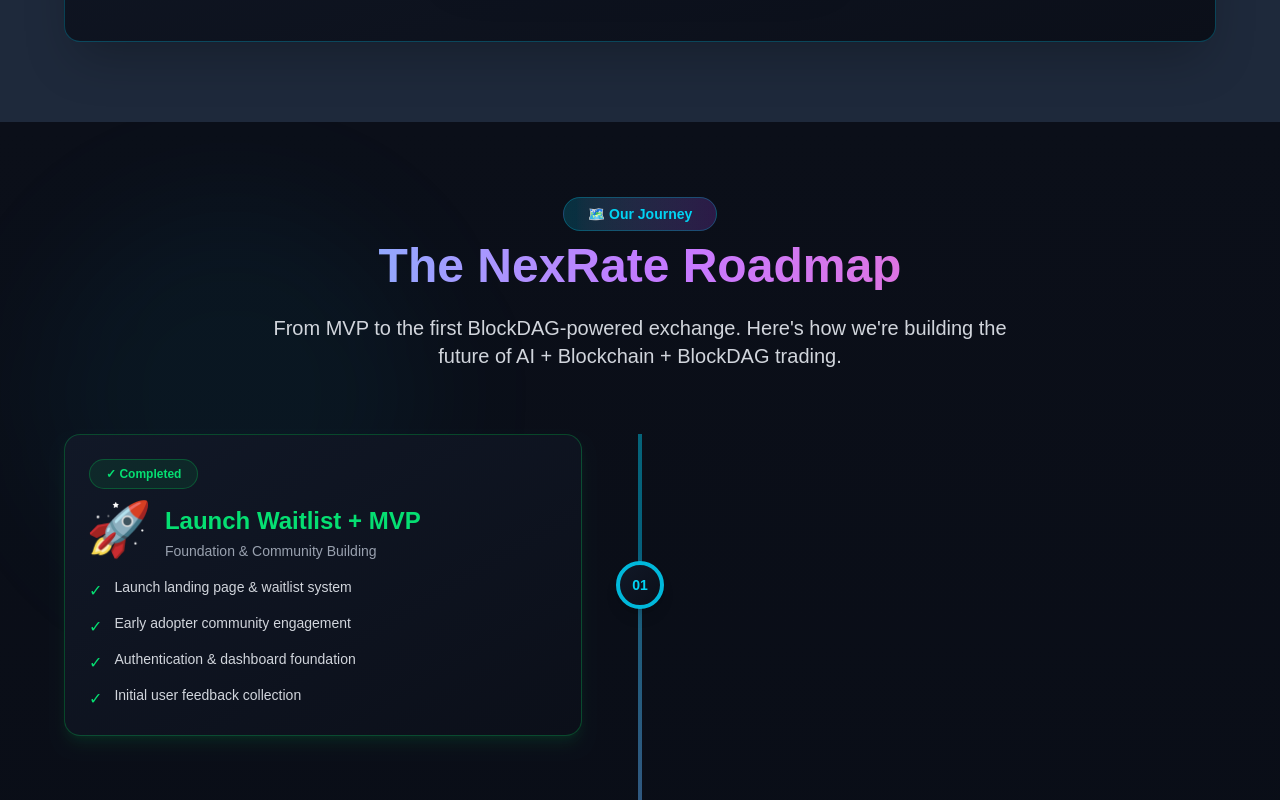
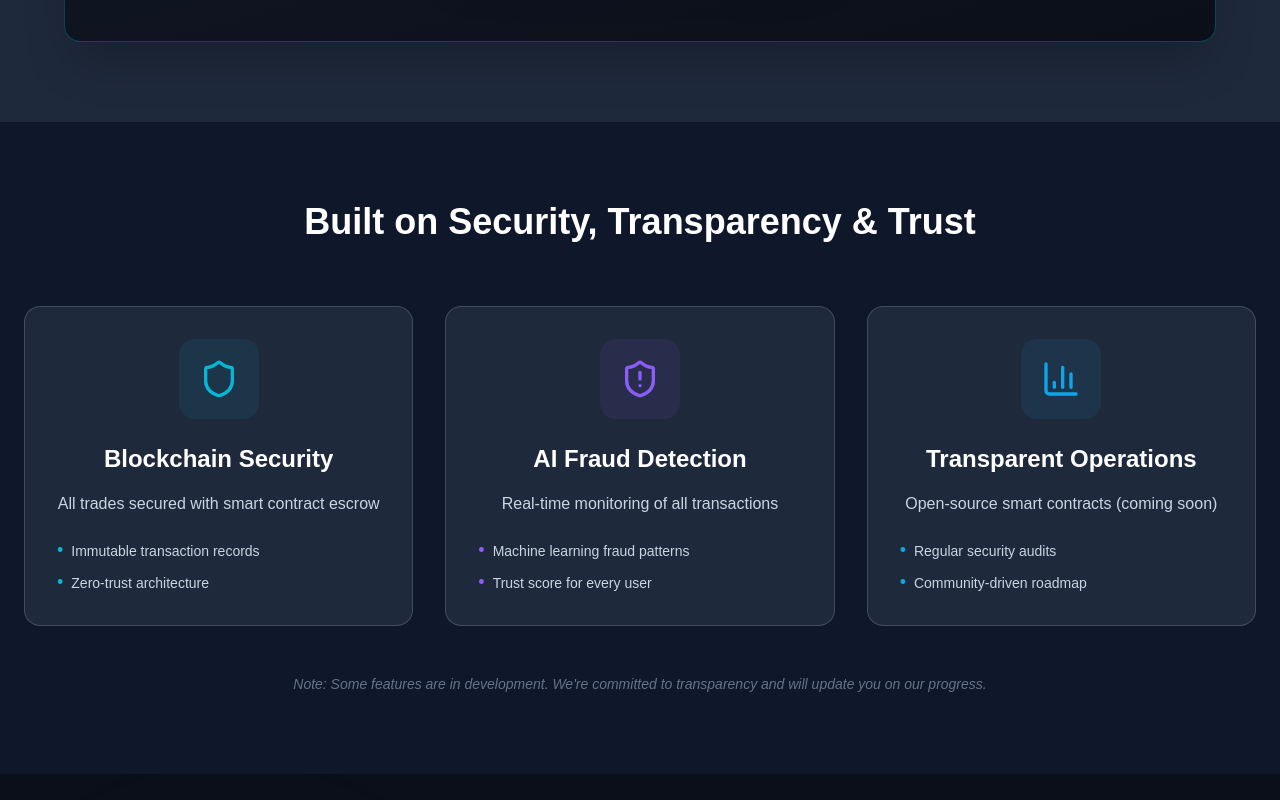
Before and after one commit to Leogabson/nexrate, a Next.js app: page / in a window 1280 px wide. Shown: the part 5120-5920 px from the top of the page. Built offline with nearby package versions, Linux system fonts and the light colour scheme.

Commit message:
added new file- WhyTrustUs from branch landing-page

```diff
--- a/src/app/page.tsx
+++ b/src/app/page.tsx
@@ -6,6 +6,7 @@
 import TheProblem from "@/components/landingpage/TheProblem";
 import Features from "@/components/landingpage/Features";
 import HowItWorks from "@/components/landingpage/HowItWorks";
+import WhyTrustUs from "@/components/landingpage/WhyTrustUs";
 import Roadmap from "@/components/landingpage/Roadmap";
 import TokenTeaser from "@/components/landingpage/TokenTeaser";
 import Waitlist from "@/components/landingpage/Waitlist";
@@ -23,6 +24,7 @@
           <Features />
           <HowItWorks />
           <TokenTeaser />
+          <WhyTrustUs />
           <Roadmap />
           <Waitlist />
         </main>
--- /dev/null
+++ b/src/components/landingpage/WhyTrustUs.tsx
@@ -0,0 +1,119 @@
+"use client";
+import { motion } from "framer-motion";
+import { Shield, ShieldAlert, BarChart3 } from "lucide-react";
+
+export default function WhyTrust() {
+  const trustPillars = [
+    {
+      icon: Shield,
+      title: "Blockchain Security",
+      description: "All trades secured with smart contract escrow",
+      features: ["Immutable transaction records", "Zero-trust architecture"],
+      color: "#06B6D4", // Cyan
+    },
+    {
+      icon: ShieldAlert,
+      title: "AI Fraud Detection",
+      description: "Real-time monitoring of all transactions",
+      features: [
+        "Machine learning fraud patterns",
+        "Trust score for every user",
+      ],
+      color: "#8B5CF6", // Purple
+    },
+    {
+      icon: BarChart3,
+      title: "Transparent Operations",
+      description: "Open-source smart contracts (coming soon)",
+      features: ["Regular security audits", "Community-driven roadmap"],
+      color: "#0EA5E9", // Blue
+    },
+  ];
+
+  return (
+    <section className="py-20 bg-[#0F172A]">
+      <div className="max-w-7xl mx-auto px-6">
+        {/* Section Header */}
+        <motion.div
+          initial={{ opacity: 0, y: 20 }}
+          whileInView={{ opacity: 1, y: 0 }}
+          transition={{ duration: 0.6 }}
+          viewport={{ once: true }}
+          className="text-center mb-16"
+        >
+          <h2 className="text-3xl md:text-4xl font-bold text-white mb-4">
+            Built on Security, Transparency & Trust
+          </h2>
+        </motion.div>
+
+        {/* Trust Pillars Grid */}
+        <div className="grid md:grid-cols-3 gap-8">
+          {trustPillars.map((pillar, index) => {
+            const Icon = pillar.icon;
+
+            return (
+              <motion.div
+                key={index}
+                initial={{ opacity: 0, y: 30 }}
+                whileInView={{ opacity: 1, y: 0 }}
+                transition={{ duration: 0.5, delay: index * 0.15 }}
+                viewport={{ once: true }}
+                className="bg-[#1E293B] border border-[#CBD5E1]/20 rounded-2xl p-8 text-center hover:border-[#CBD5E1]/40 transition-all duration-300"
+              >
+                {/* Icon */}
+                <div
+                  className="inline-flex items-center justify-center w-20 h-20 rounded-2xl mb-6"
+                  style={{ backgroundColor: `${pillar.color}15` }}
+                >
+                  <Icon className="w-10 h-10" style={{ color: pillar.color }} />
+                </div>
+
+                {/* Title */}
+                <h3 className="text-2xl font-bold text-white mb-4">
+                  {pillar.title}
+                </h3>
+
+                {/* Description */}
+                <p className="text-[#CBD5E1] mb-6 leading-relaxed">
+                  {pillar.description}
+                </p>
+
+                {/* Features */}
+                <ul className="space-y-3">
+                  {pillar.features.map((feature, idx) => (
+                    <li
+                      key={idx}
+                      className="flex items-start gap-2 text-sm text-[#CBD5E1]"
+                    >
+                      <span
+                        className="text-lg leading-none flex-shrink-0"
+                        style={{ color: pillar.color }}
+                      >
+                        •
+                      </span>
+                      <span className="text-left">{feature}</span>
+                    </li>
+                  ))}
+                </ul>
+              </motion.div>
+            );
+          })}
+        </div>
+
+        {/* Important Note */}
+        <motion.div
+          initial={{ opacity: 0, y: 20 }}
+          whileInView={{ opacity: 1, y: 0 }}
+          transition={{ duration: 0.6, delay: 0.5 }}
+          viewport={{ once: true }}
+          className="mt-12 max-w-3xl mx-auto text-center"
+        >
+          <p className="text-sm text-[#64748B] italic">
+            Note: Some features are in development. We&apos;re committed to
+            transparency and will update you on our progress.
+          </p>
+        </motion.div>
+      </div>
+    </section>
+  );
+}
```
